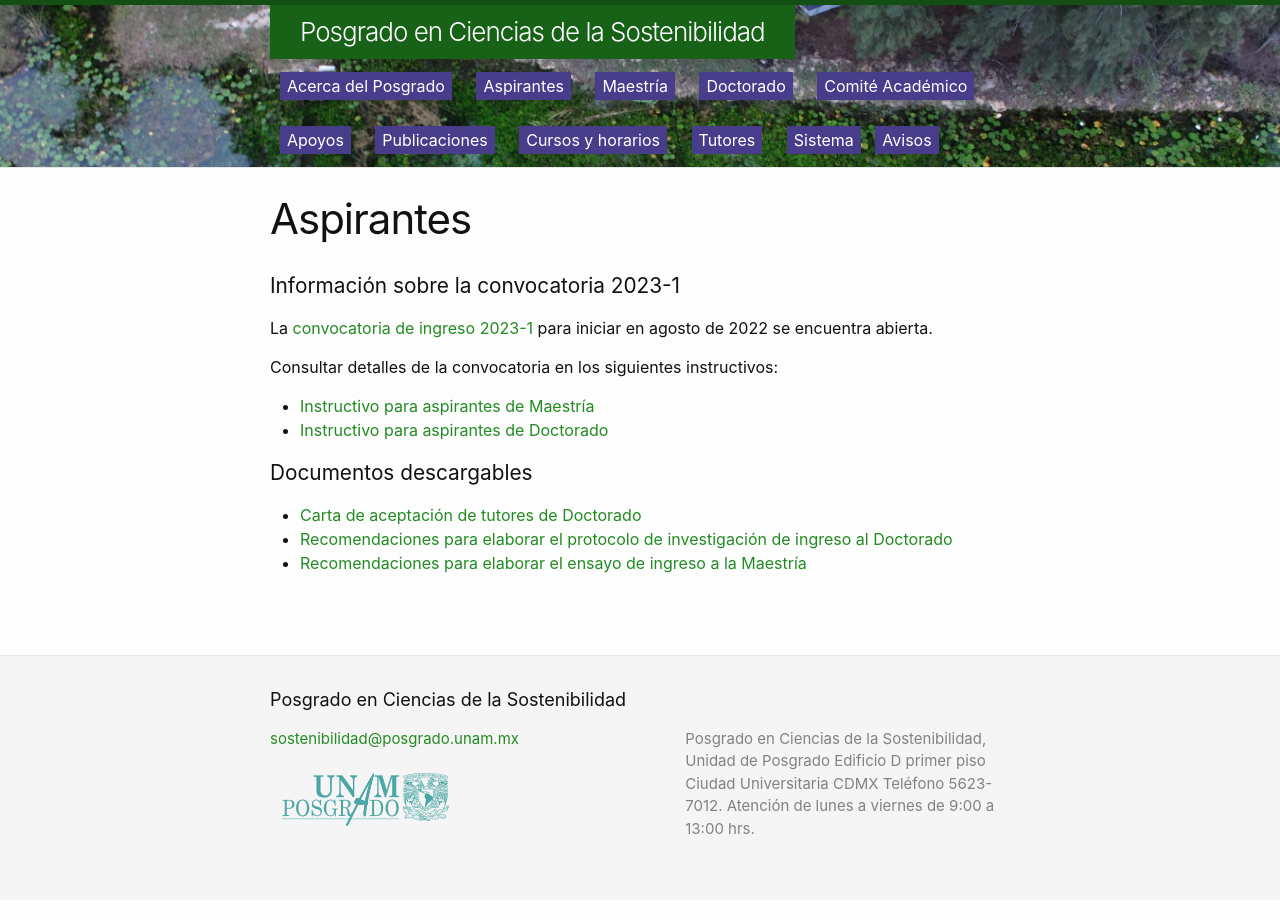
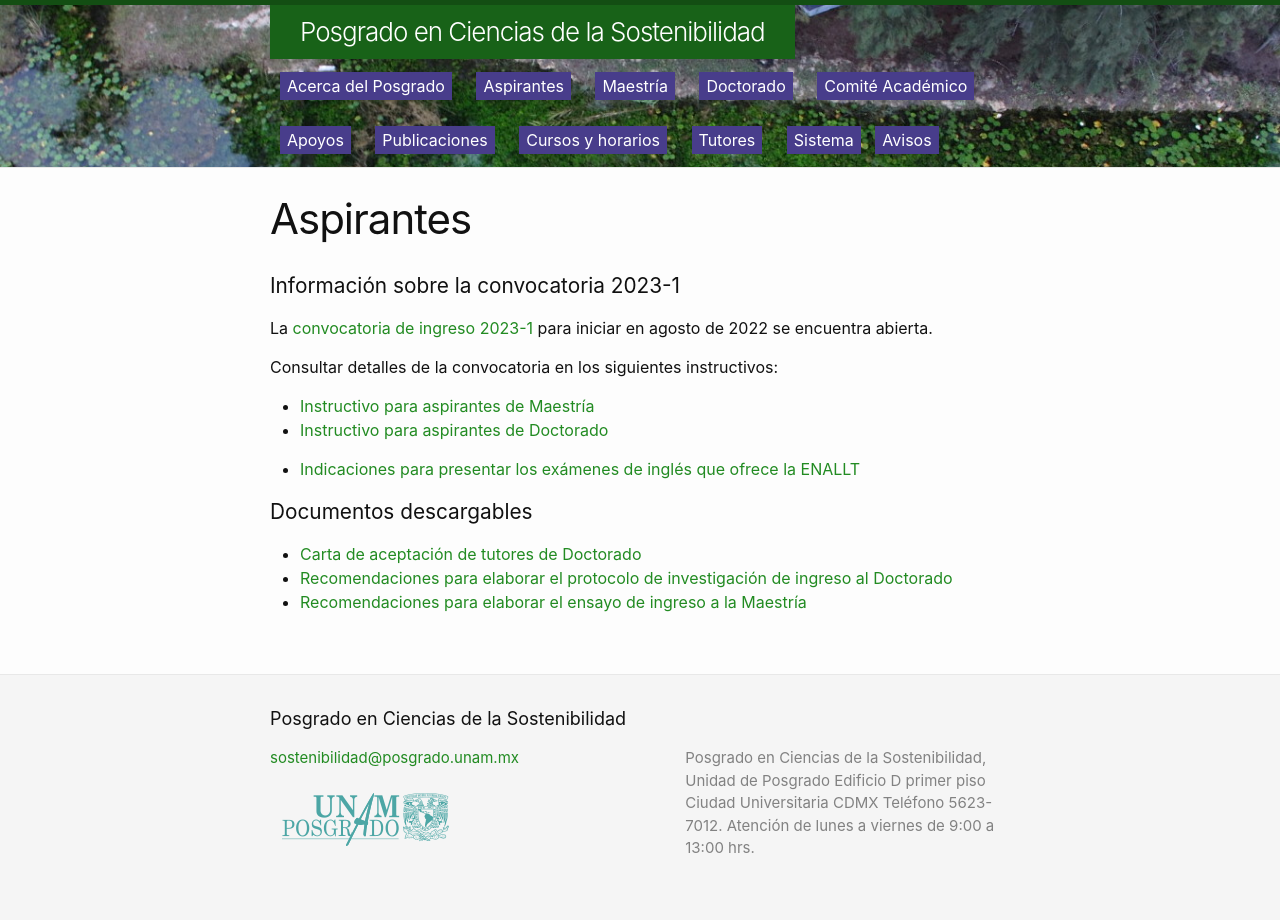
Before and after one commit to pcs-unam/pcs-unam.github.io, a Jekyll site: the page built from 01_aspirantes.md, in a window 1280 px wide. Built offline with Jekyll 4.4.1, drawn with Linux system fonts in a browser that asks for light colours.

Commit message:
Actualización anuncio para registro exámenes ENALLT

```diff
--- a/01_aspirantes.md
+++ b/01_aspirantes.md
@@ -17,7 +17,7 @@ Consultar detalles de la convocatoria en los siguientes instructivos:
  - [Instructivo para aspirantes de Doctorado](/assets/docs/instructivo-doctorado.pdf)
 
 
-
+ - [Indicaciones para presentar los exámenes de inglés que ofrece la ENALLT](/assets/docs/anuncio_fechas_enallt.pdf)
 
 
 ## Documentos descargables
```
